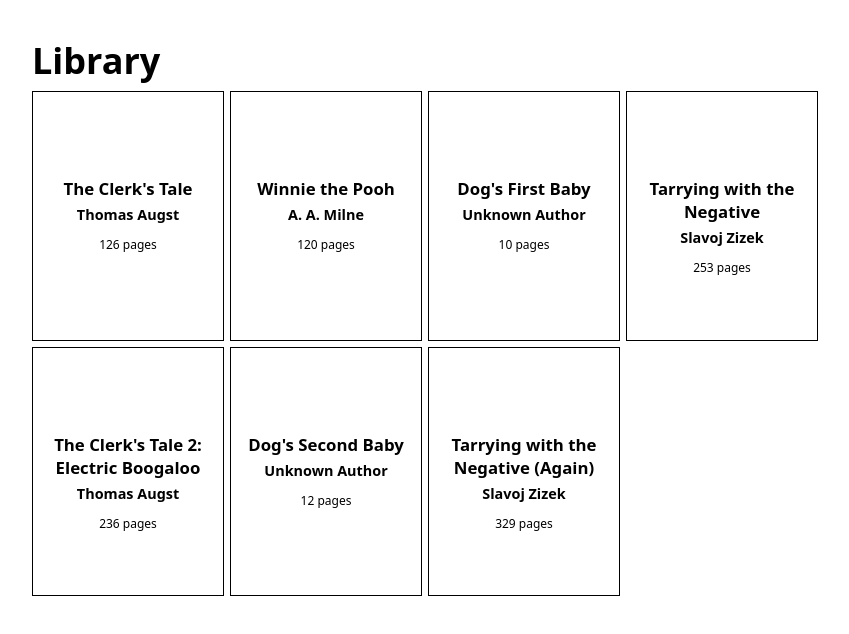
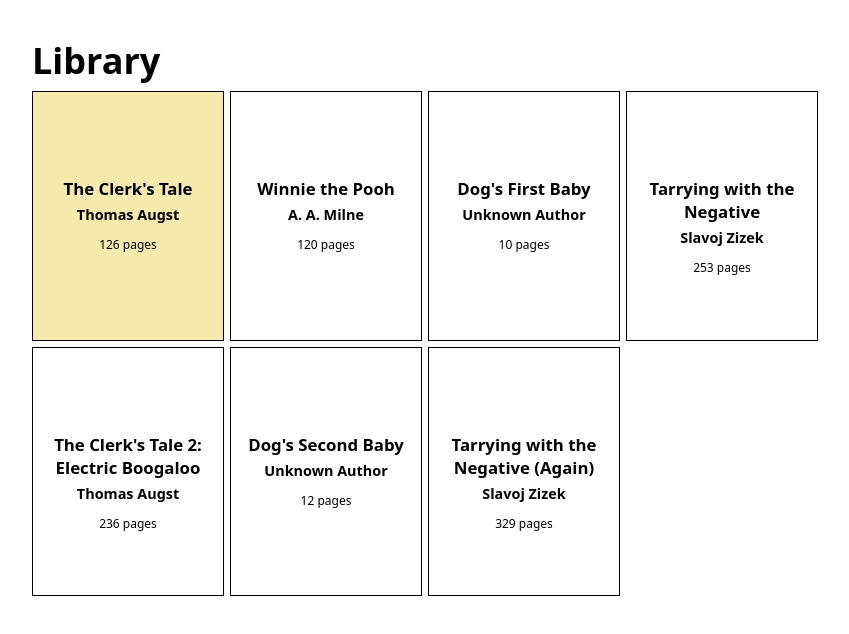
Before and after one commit to yshng/library, a plain HTML site: page index.html in a window 1280 px wide. In both pictures the pointer is over the element 336 px from the left and 215 px from the top of the page. Shown: the whole page, without its empty margins (208-1057 px from the left). Drawn offline with Linux system fonts and the light colour scheme.

Commit message:
add hover color

```diff
--- a/styles.css
+++ b/styles.css
@@ -40,6 +40,11 @@
     padding-top: 10%;
 }
 
+.book:hover {
+    background-color: #f6e9ac;
+
+}
+
 .pages {
     padding-top: 1em;
 }
```
